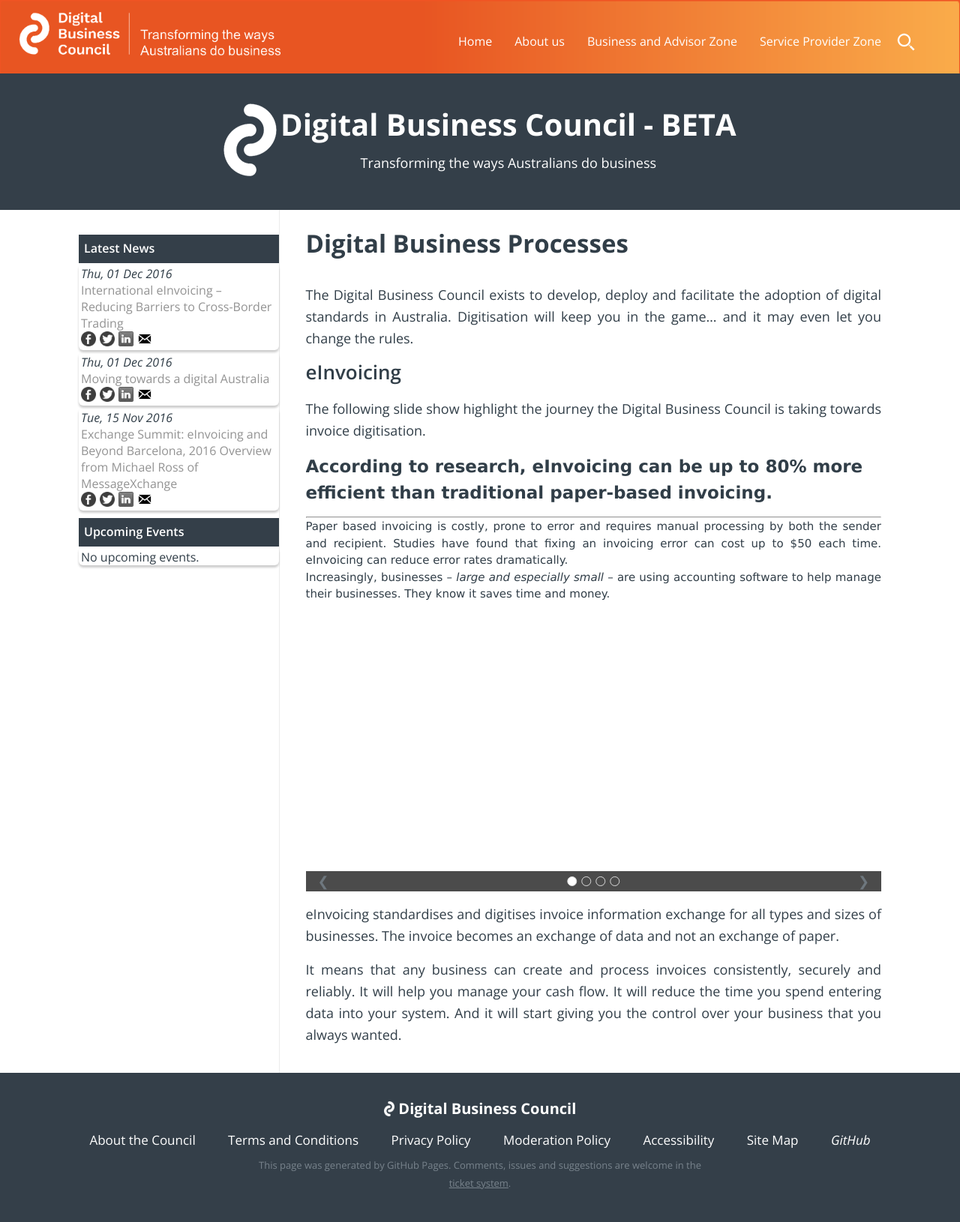
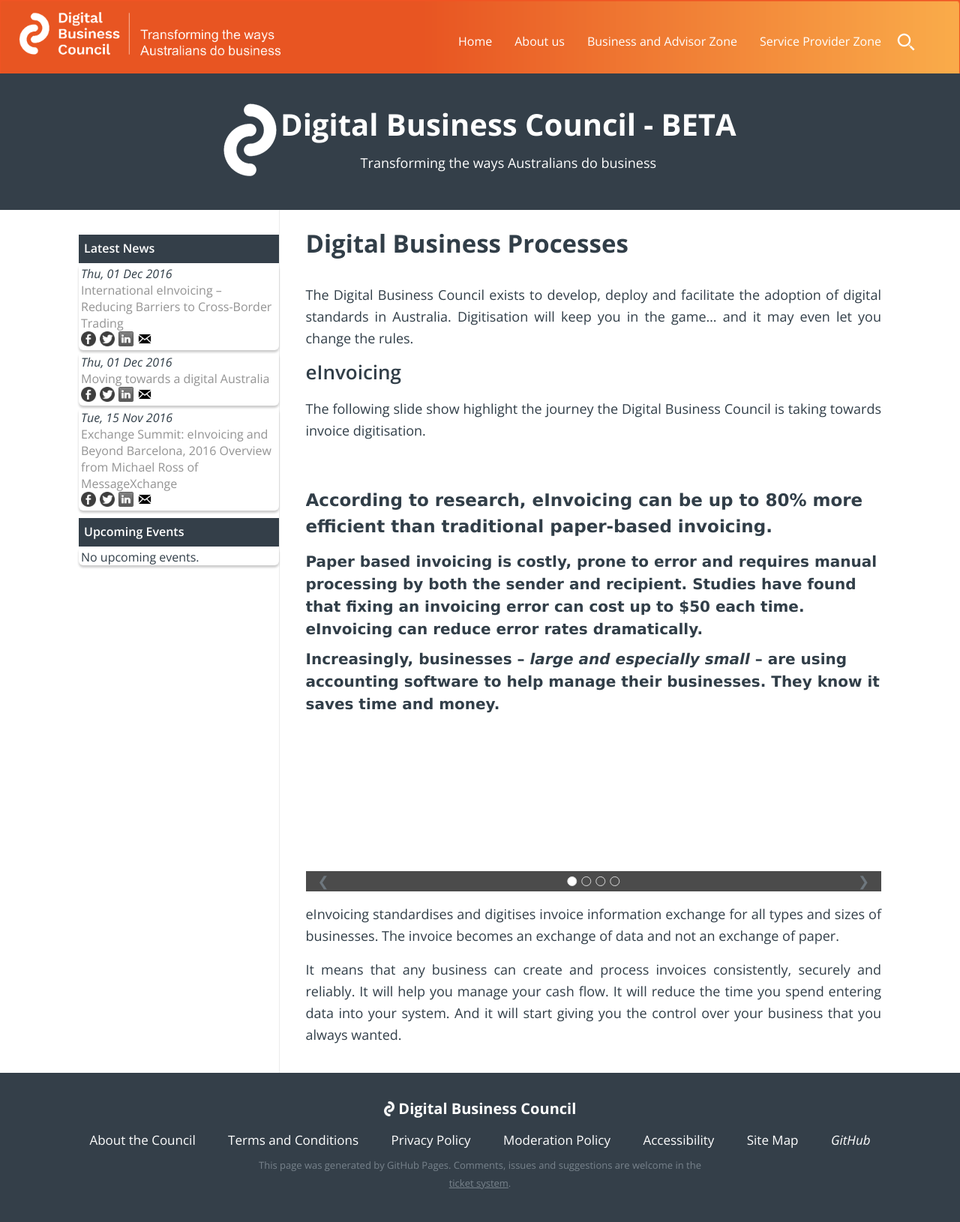
Before and after one commit to Digital-Business-Council/Digital-Business-Council.github.io, a Jekyll site: the page built from pages/business-zone/business-processes.md, in a window 1280 px wide. Shown: the whole page at 75% size. Built offline with Jekyll 4.4.1, drawn with Linux system fonts in a browser that asks for light colours.

Commit message:
Update business-processes.md

```diff
--- a/pages/business-zone/business-processes.md
+++ b/pages/business-zone/business-processes.md
@@ -36,16 +36,15 @@
 
 <div class="w3-content w3-display-container" style="max-width:800px;height:600px">
 <div class="mySlides">
-<h3>
-According to research, eInvoicing can be up to 80% more efficient than traditional paper-based invoicing.
-</h3>
-<hr/>
-<p>
+<br>
+<br><h3>According to research, eInvoicing can be up to 80% more efficient than traditional paper-based invoicing.</h3>
+<h4>
 Paper based invoicing is costly, prone to error and requires manual processing by both the sender and recipient.
 Studies have found that fixing an invoicing error can cost up to $50 each time. eInvoicing can reduce error rates dramatically.
-<br/>
+</h4>
+<h4>
 Increasingly, businesses – <i>large and especially small</i> – are using accounting software to help manage their businesses. They know it saves time and money.
-</p>
+</h4>
 </div>
 
   <img class="mySlides" src="{{site.url | absolute}}/images/StratSourcing.png" style="width:100%">
```
